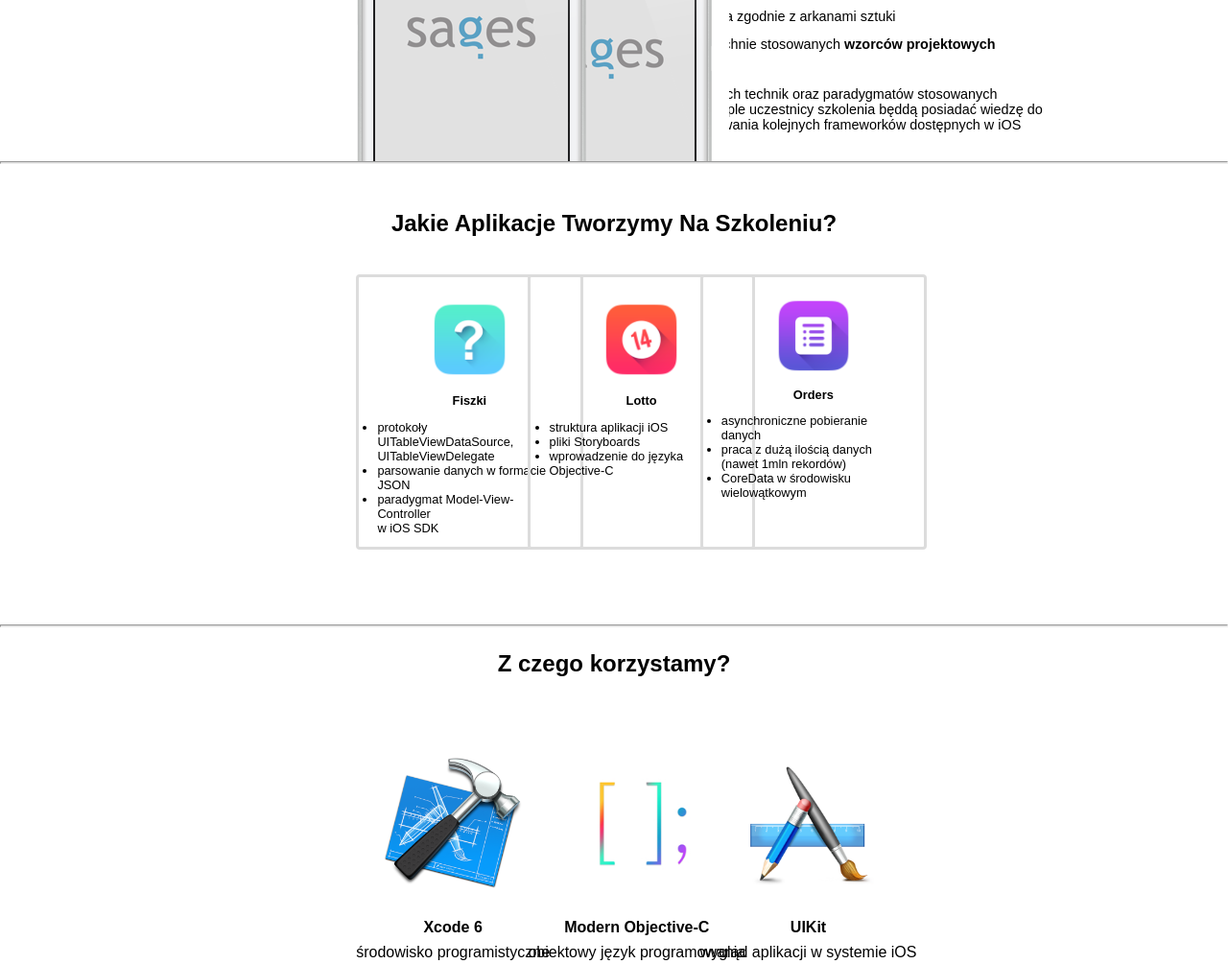
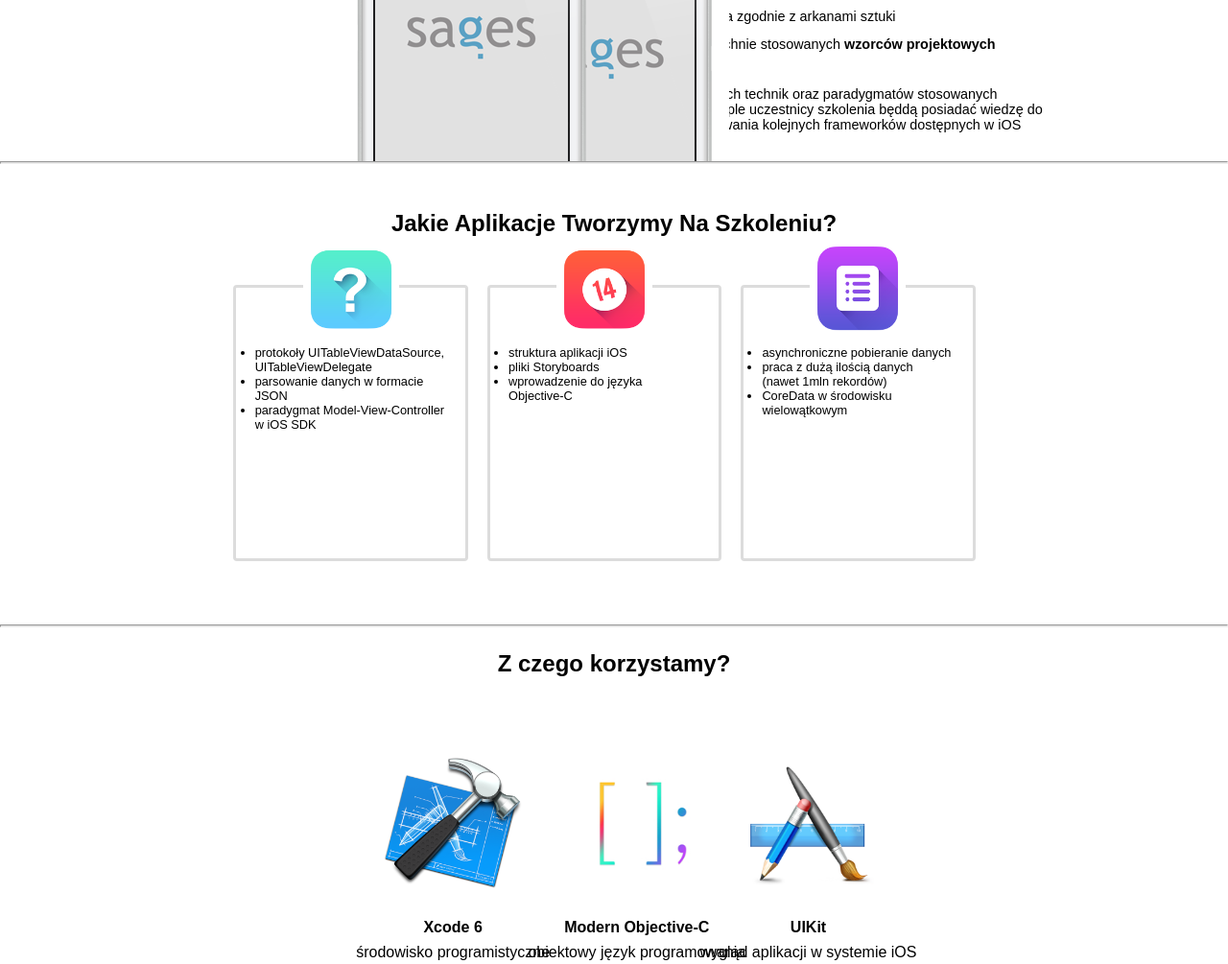
Before and after one commit to Kuba-C/Zadanie_na_praktyki, a plain HTML site: page index.html in a window 1280 px wide. Shown: the part 1355-2360 px from the top of the page at 96% size. Drawn offline with Linux system fonts and the light colour scheme.

Commit message:
improve layout of app cards

```diff
--- a/css/main.css
+++ b/css/main.css
@@ -203,7 +203,6 @@ article#create {
 }
 
 article#create .content{
-  position: relative;
   margin: 0 auto;
   width: 70%;
   min-height: 25em;
@@ -217,74 +216,37 @@ article#create h2 {
   padding-top: 2em;
 }
 
-article#create section.app1>h4 {
+article#create section.app > h4 {
   text-align: center;
   padding: 1em 0;
 }
 
-article#create section.app2>h4 {
-  text-align: center;
-  padding: 1em 0;
+#apps {
+  display: flex;
+  justify-content: center;
+  flex-wrap: wrap;
 }
 
-article#create section.app3>h4 {
-  text-align: center;
-  padding: 1em 0;
-}
-
-section.app1 {
-  position: absolute;
+section.app {
+  position: relative;
   border-color: #DCDCDC;
+  margin: 50px 20px 0 0;
   border-style: solid;
   border-radius: 4px;
   font-size: 0.8em;
-  margin: 3em 0 0 20%;
   padding: 1.5em;
-  width: 15em;
+  width: 200px;
   height: 19em;
 }
 
-section.app1>img {
-  display: block;
-  margin: 0 auto;
-  height: 7em;
-}
-
-section.app2 {
+section.app > img {
+  top: -50px;
+  left: calc(50% - 50px); /* app.center - img.width */
+  width: 100px;
+  height: 100px;
   position: absolute;
-  border-color: #DCDCDC;
-  border-style: solid;
-  border-radius: 4px;
-  font-size: 0.8em;
-  margin: 3em 0 0 40%;
-  padding: 1.5em;
-  width: 15em;
-  height: 19em;
-}
-
-section.app2>img {
-  display: block;
-  margin: 0 auto;
-  height: 7em;
-
-}
-
-section.app3 {
-  position: absolute;
-  border-color: #DCDCDC;
-  border-style: solid;
-  border-radius: 4px;
-  font-size: 0.8em;
-  margin: 3em 0 0 60%;
-  padding: 1.5em;
-  width: 15em;
-  height: 19em;
-}
-
-section.app3>img {
-  display: block;
-  margin: 0 auto;
-  height: 6.5em;
+  background: #fff;
+  padding: 0;
 }
 
 article#use {
--- a/index.html
+++ b/index.html
@@ -96,7 +96,9 @@
         <h2>Jakie<strong> aplikacje</strong> tworzymy na szkoleniu?</h2>
       </header>
 
-      <section class="app1">
+      <div id="apps">
+
+        <section class="app">
           <img src="img/qm.png" alt="qestion_mark">
           <h4>Fiszki</h4>
           <ul>
@@ -108,7 +110,7 @@
           </ul>
         </section>
 
-      <section class="app2">
+        <section class="app">
           <img src="img/ball.png" alt="ball">
           <h4>Lotto</h4>
           <ul>
@@ -119,7 +121,7 @@
           </ul>
         </section>
 
-      <section class="app3">
+        <section class="app">
           <img src="img/list.png" alt="lista">
           <h4>Orders</h4>
           <ul>
@@ -129,6 +131,9 @@
             <li>CoreData w środowisku wielowątkowym</li>
           </ul>
         </section>
+
+      </div>
+
     </section>
   </article>
 
```
Lines whose indentation alone changed are shown as unchanged.
